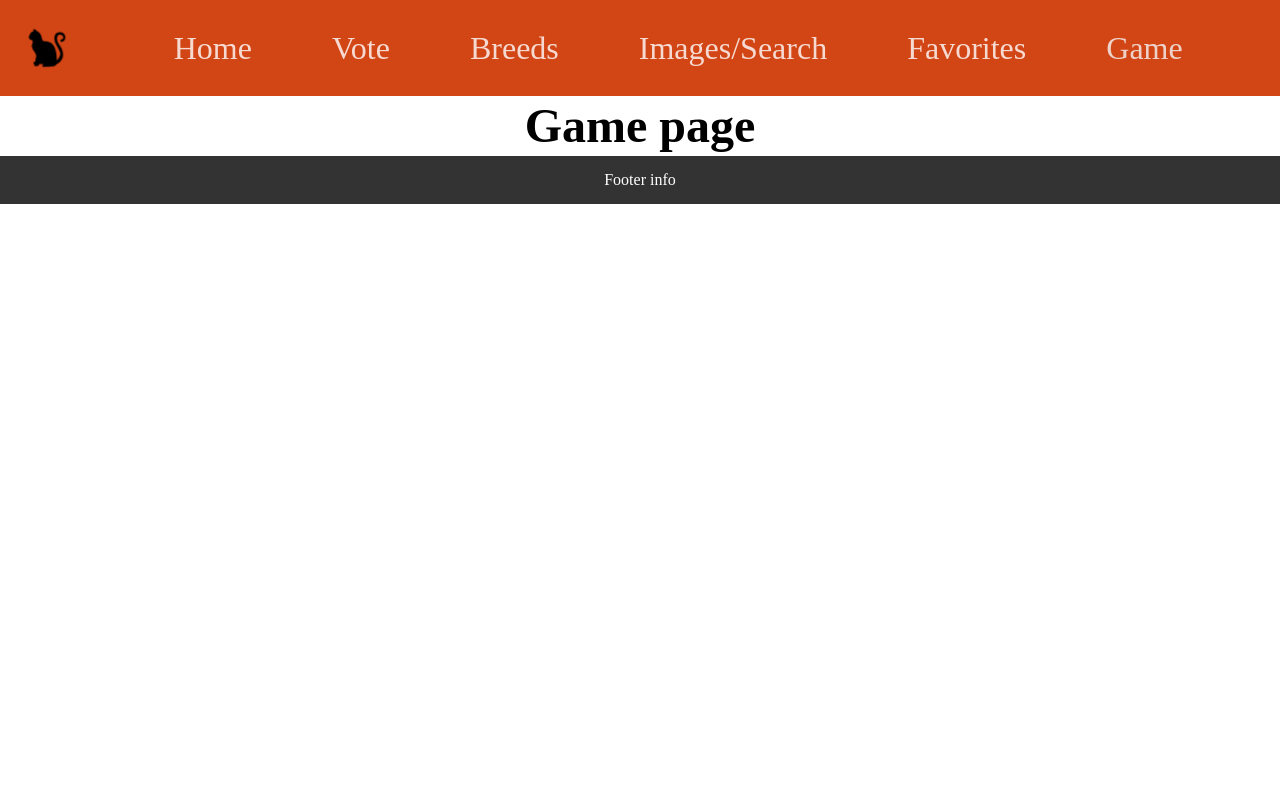
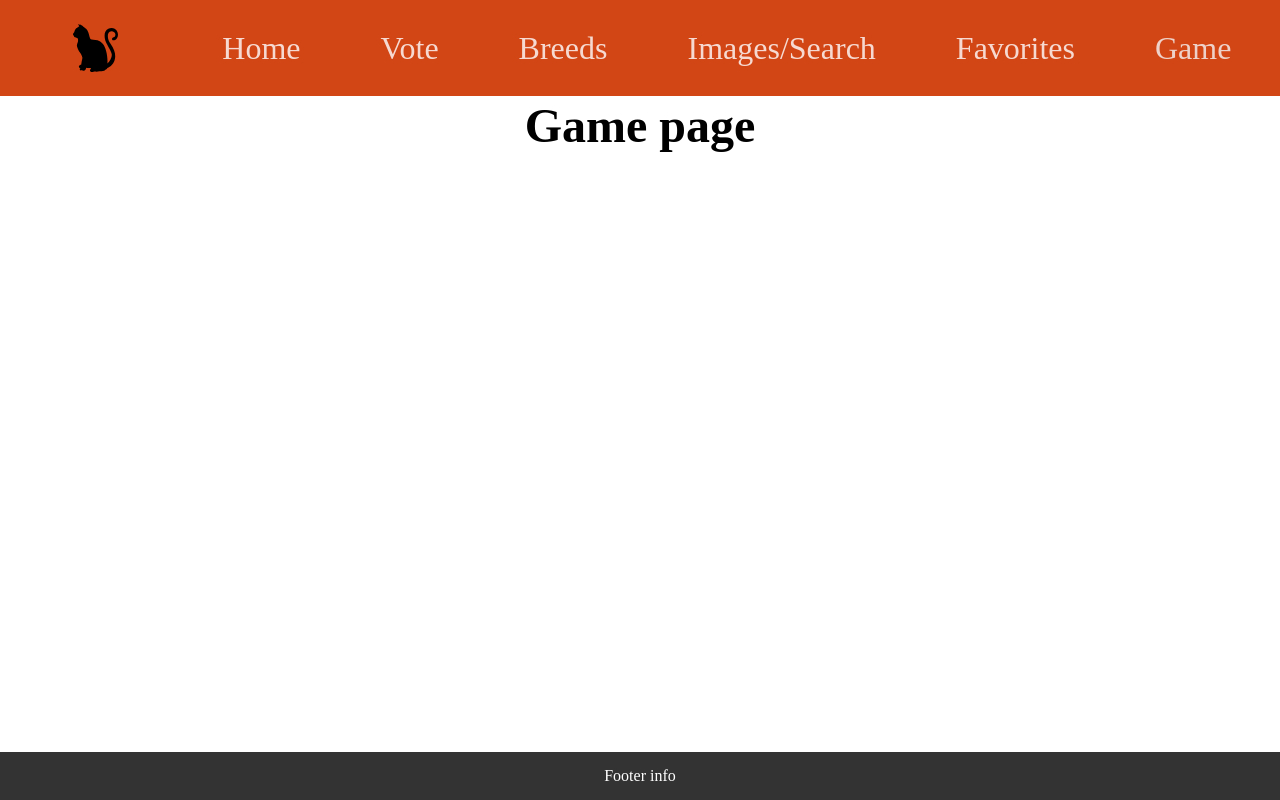
Before and after one commit to yulsmir/cat-app, a React (Vite) app: page /game in a window 1280 px wide. Built offline with nearby package versions, Linux system fonts and the light colour scheme.

Commit message:
Fix footer, header, logo width

```diff
--- a/src/App.css
+++ b/src/App.css
@@ -1,15 +1,8 @@
 #root {
-  max-width: 1280px;
+  /* max-width: 1280px; */
   margin: 0 auto;
   /* padding: 2rem; */
   text-align: center;
-}
-
-.logo {
-  height: 6em;
-  padding: 1.5em;
-  will-change: filter;
-  transition: filter 300ms;
 }
 
 .logo:hover {
--- a/src/components/Footer/Footer.css
+++ b/src/components/Footer/Footer.css
@@ -1,7 +1,9 @@
-/* ----- FOOTER -----*/
 footer {
   background: #333;
   padding: 15px 20px;
   color: #fff;
   text-align: center;
+  position: fixed;
+  bottom: 0;
+  width: 100%;
 }
--- a/src/components/Header/Header.css
+++ b/src/components/Header/Header.css
@@ -3,4 +3,5 @@ header {
   display: flex;
   align-items: center;
   align-content: space-between;
+  justify-content: center;
 }
--- a/src/components/Logo/Logo.css
+++ b/src/components/Logo/Logo.css
@@ -1,3 +1,6 @@
 .logo {
-  scale: 80%;
+  height: 6rem;
+  padding: 1.5em;
+  will-change: filter;
+  transition: filter 300ms;
 }
```
